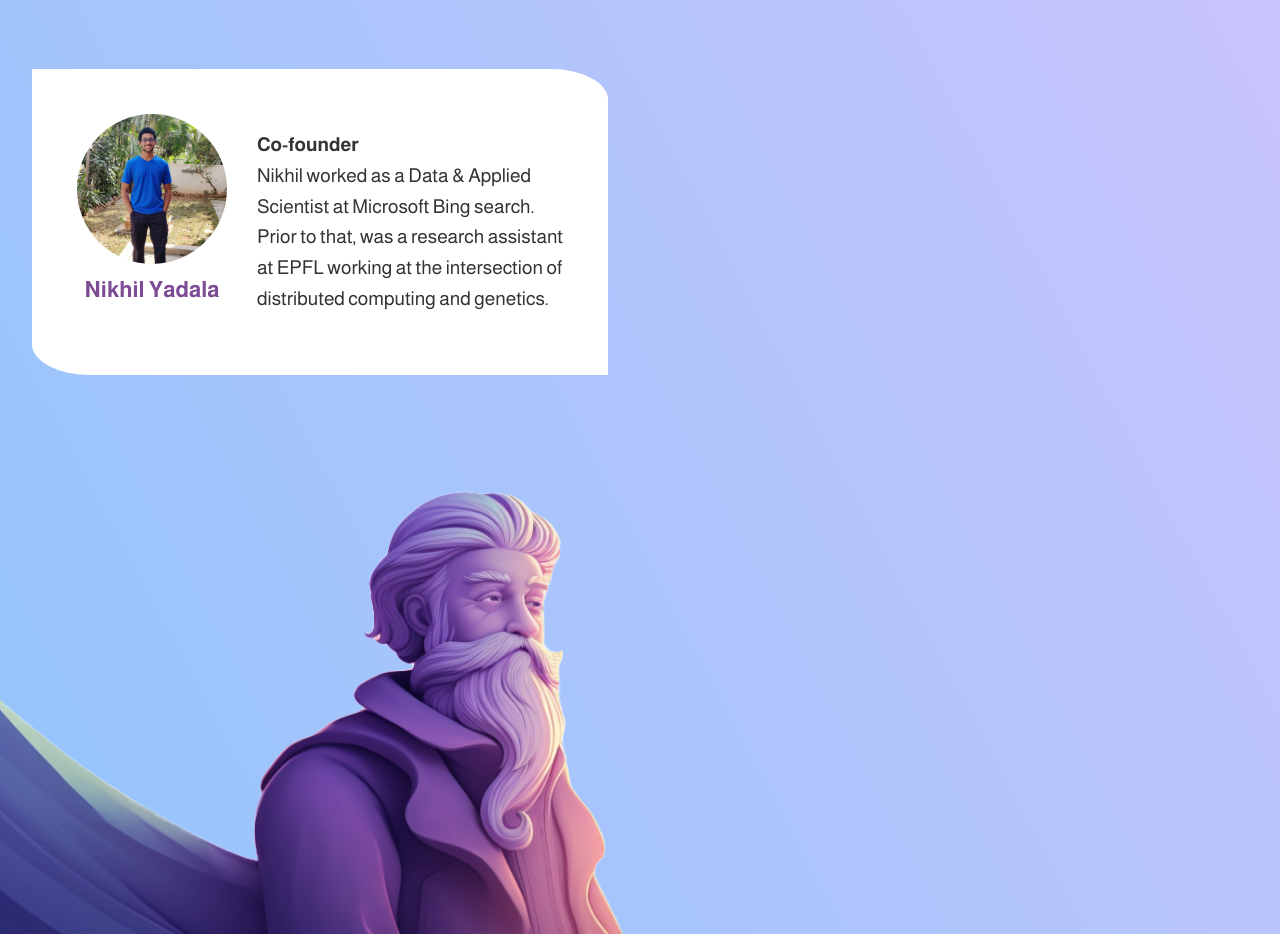
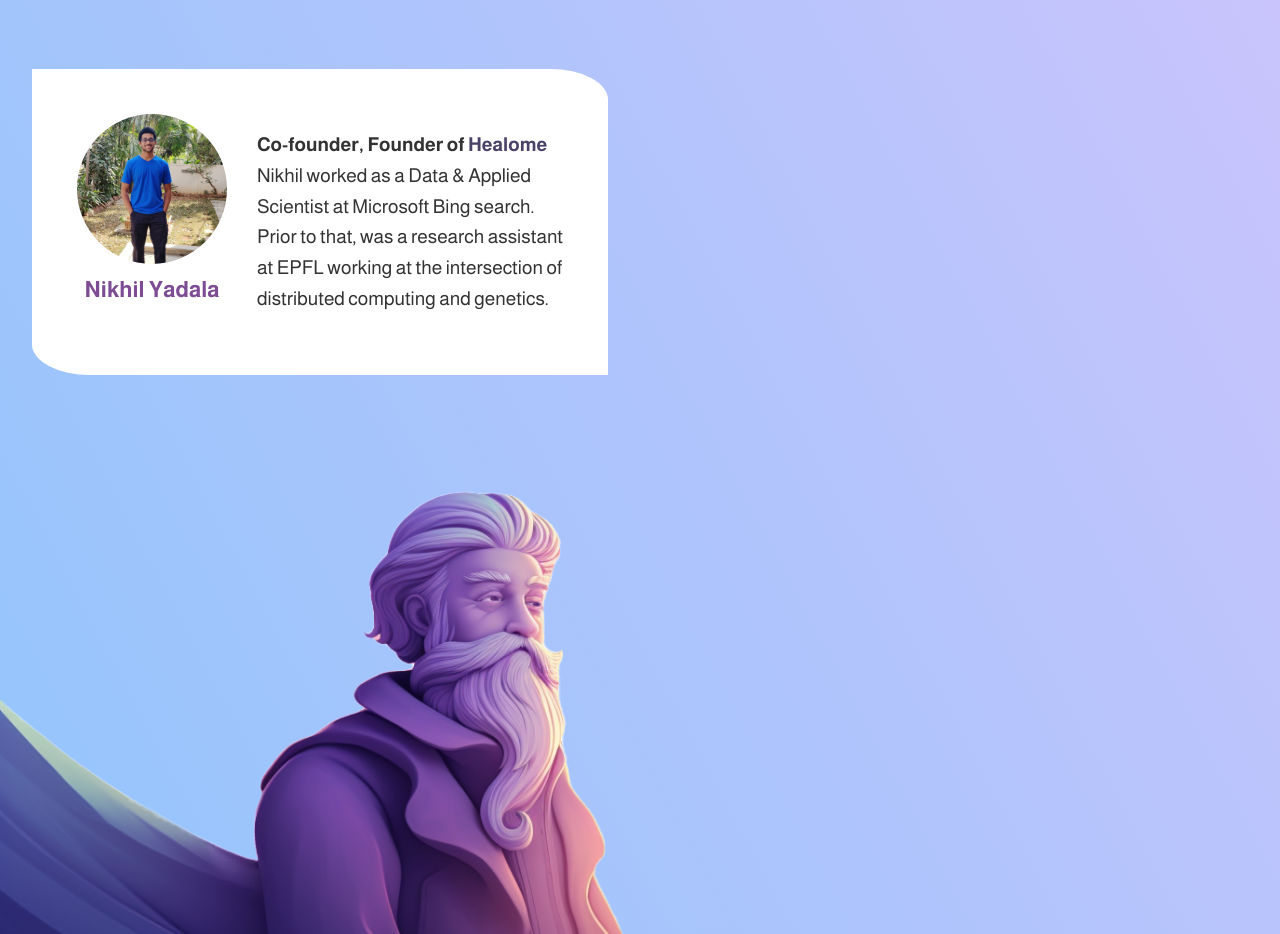
Before and after one commit to longevity-genie/longevity-genie.github.io, a plain HTML site: page about_us.html in a window 1280 px wide. Shown: the part 1420-2354 px from the top of the page. Drawn offline with Linux system fonts and the light colour scheme.

Commit message:
added healome

```diff
--- a/about_us.html
+++ b/about_us.html
@@ -56,7 +56,7 @@
                     <img class="photo" src="./images/nikhil.jpeg">
                     <h3 class="name">Nikhil Yadala</h3>
                     </div>
-                    <p class="description"><b>Co-founder </b> <br> Nikhil worked as a Data & Applied Scientist at Microsoft Bing search. Prior to that, was a research assistant at EPFL working at the intersection of distributed computing and genetics. </p>
+                    <p class="description"><b>Co-founder, Founder of <a href="https://www.healome.one/">Healome</a> </b> <br> Nikhil worked as a Data & Applied Scientist at Microsoft Bing search. Prior to that, was a research assistant at EPFL working at the intersection of distributed computing and genetics. </p>
 
                  </section>
         </section>
```
